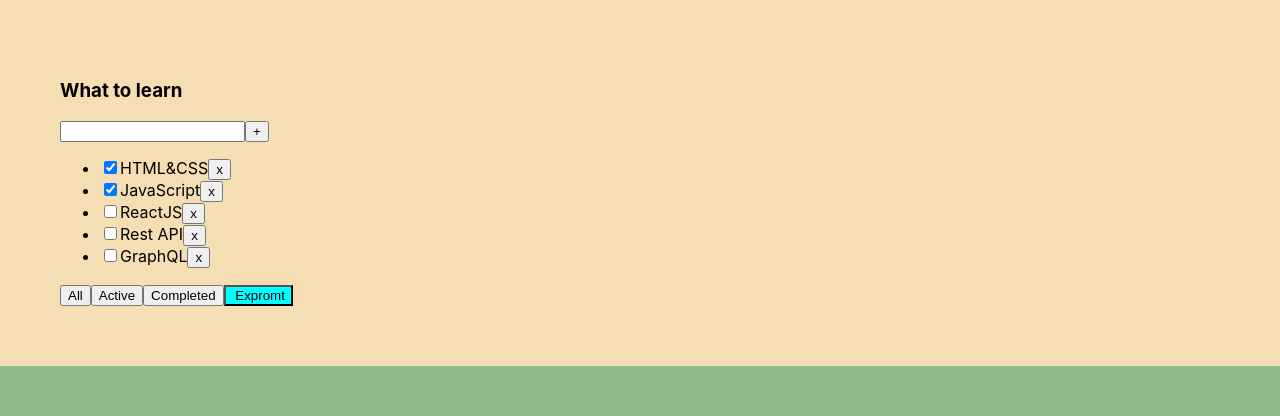
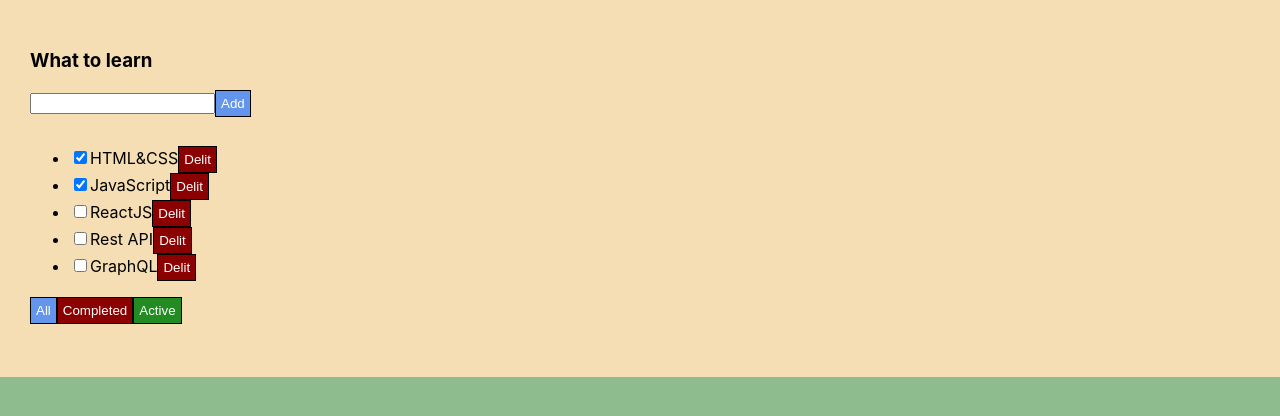
Before and after one commit to zerkalo70/todolist-ts-common, a React (Create React App) app: page / in a window 1280 px wide. Shown: the top 416 px of the page. Built offline with nearby package versions, Linux system fonts and the light colour scheme.

Commit message:
add any file Todolist

```diff
--- a/package.json
+++ b/package.json
@@ -7,11 +7,13 @@
     "@testing-library/jest-dom": "^4.2.4",
     "@testing-library/react": "^9.3.2",
     "@testing-library/user-event": "^7.1.2",
+    "@types/classnames": "^2.2.10",
     "@types/jest": "^24.0.0",
     "@types/node": "^12.0.0",
     "@types/react": "^16.9.0",
     "@types/react-dom": "^16.9.0",
     "@types/uuid": "^7.0.3",
+    "classnames": "^2.2.6",
     "react": "^16.13.1",
     "react-dom": "^16.13.1",
     "react-scripts": "3.4.1",
--- a/src/Components/Common/Button/button.module.css
+++ b/src/Components/Common/Button/button.module.css
@@ -1,3 +1,17 @@
 .button {
-    background-color: cyan;
+    padding: 5px;
+    background-color: aliceblue;
+    border: solid black 1px;
 }
+.info {
+    background-color: cornflowerblue;
+    color: white;
+}
+.success {
+    background-color: forestgreen;
+    color: white;
+}
+.danger {
+    background-color: darkred;
+    color: white;
+}
--- a/src/Components/Common/Button/button.tsx
+++ b/src/Components/Common/Button/button.tsx
@@ -1,12 +1,25 @@
 import React from "react";
-import s from "./button.module.css"
+import s from "./button.module.css";
+import cn from "classnames";
 
-const Button = (props: any) => {
+type PropsType = {
+    text: string
+    type?: "default"|"danger"|"success"|"info"
+}
+
+const Button = (props: PropsType) => {
+
+    const css = cn({
+        [s.button]: true,
+        [s.danger]: props.type === "danger",
+        [s.success]: props.type === "success",
+        [s.info]: props.type === "info",
+    })
 
     return (
-        <input className={s.button}
-               type="button"
-        value={props.value}/>
+        <input type="button"
+            className={css}
+        value={props.text}/>
     )
 }
 
--- /dev/null
+++ b/src/Components/Todolist/Footer/footer.module.css
@@ -0,0 +1,3 @@
+.footer {
+    grid-row: 3/4;
+}
--- a/src/Components/Todolist/Footer/footer.tsx
+++ b/src/Components/Todolist/Footer/footer.tsx
@@ -16,12 +16,13 @@ export function Footer(props: PropsType) {
     const onCompletedClickHandler = () => props.changeFilter("completed");
 
     return (
-        <div>
-            <button onClick={onAllClickHandler}>All</button>
-            <button onClick={onActiveClickHandler}>Active</button>
-            <button onClick={onCompletedClickHandler}>Completed</button>
-            <Button value=" Expromt"
-                    onClick={onAllClickHandler}/>
+        <div className="footer">
+            {/*<button onClick={onAllClickHandler}>All</button>*/}
+            <Button text="All" type="info"/>
+            {/*<button onClick={onActiveClickHandler}>Active</button>*/}
+            <Button text="Completed" type="danger"/>
+            {/*<button onClick={onCompletedClickHandler}>Completed</button>*/}
+            <Button text="Active" type="success"/>
         </div>
     )
 }
--- /dev/null
+++ b/src/Components/Todolist/Header/header.module.css
@@ -0,0 +1,3 @@
+.header {
+    grid-row: 1/2;
+}
--- a/src/Components/Todolist/Header/header.tsx
+++ b/src/Components/Todolist/Header/header.tsx
@@ -1,4 +1,6 @@
 import React, {ChangeEvent, KeyboardEvent, useState} from "react";
+import Button from "../../Common/Button/button";
+import s from "./header.module.css";
 
 type TasksType = {
     id: string
@@ -34,13 +36,14 @@ export function Header(props: PropsType) {
 
 
     return (
-        <div>
+        <div className={s.header}>
             <h3>{props.title}</h3>
             <div>
                 <input value={newTaskTitle}
                        onChange={onNewTitleChangeHandler}
                        onKeyPress={onKeyPressHandler}/>
-                <button onClick={addTask}>+</button>
+                {/*<button onClick={addTask}>+</button>*/}
+                <Button text="Add" type="info"/>
             </div>
         </div>
     )
--- /dev/null
+++ b/src/Components/Todolist/List/list.module.css
@@ -0,0 +1,3 @@
+.list {
+    grid-row: 2/3;
+}
--- a/src/Components/Todolist/List/list.tsx
+++ b/src/Components/Todolist/List/list.tsx
@@ -1,4 +1,6 @@
 import React from "react";
+import Button from "../../Common/Button/button";
+import s from "./list.module.css";
 
 type TasksType = {
     id: string
@@ -14,7 +16,7 @@ type PropsType = {
 export function List(props: PropsType) {
 
     return (
-        <div>
+        <div className={s.list}>
             <ul>
                 {
                     props.tasks.map(t => {
@@ -27,7 +29,8 @@ export function List(props: PropsType) {
                             <li key={t.id}>
                                 <input type="checkbox" checked={t.isDone}/>
                                 <span>{t.title}</span>
-                                <button onClick={onRemoveHandler}>x</button>
+                                {/*<button onClick={onRemoveHandler}>x</button>*/}
+                                <Button text="Delit" type="danger"/>
                             </li>)
                     })
                 }
--- /dev/null
+++ b/src/Components/Todolist/todolist.module.css
@@ -0,0 +1,5 @@
+.todolist {
+    display: grid;
+    grid-template-columns: 1fr;
+    grid-template-rows: 100px 1fr 50px;
+}
--- a/src/Components/Todolist/todolist.tsx
+++ b/src/Components/Todolist/todolist.tsx
@@ -1,5 +1,5 @@
 import React, {useState} from 'react';
-// import './App.css';
+import s from './todolist.module.css'
 import {List} from "./List/list";
 import {v1} from 'uuid';
 import {Footer} from "./Footer/footer";
@@ -44,7 +44,7 @@ function Todolist() {
 
 
     return (
-        <div className="App">
+        <div className={s.todolist}>
             <Header title="What to learn"
                     tasks={tasksForTodolist}
                     addTask={addTask}/>
```
Also changed, not shown: 1 other file (tests, documents, lock files or other folders).
